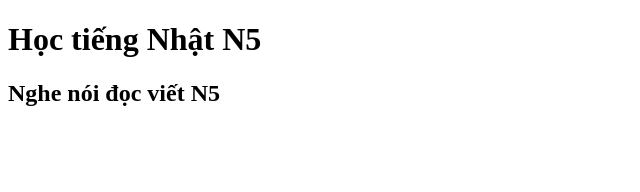
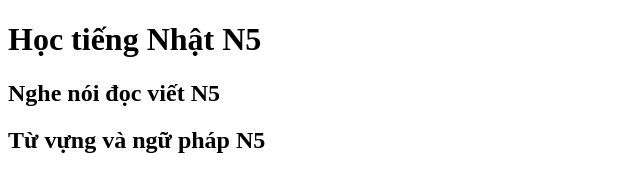
Before and after one commit to phanvc1996-dot/Duanlaptrinhso21, a plain HTML site: page index.html in a window 1280 px wide. Shown: the whole page, without its empty margins (0-640 px from the left). Drawn offline with Linux system fonts and the light colour scheme.

Commit message:
Từ vựng và ngữ pháp

```diff
--- a/index.html
+++ b/index.html
@@ -8,5 +8,6 @@
   <body>
     <h1>Học tiếng Nhật N5</h1>
     <h2>Nghe nói đọc viết N5</h2>
+    <h2>Từ vựng và ngữ pháp N5</h2>
   </body>
 </html>
```
